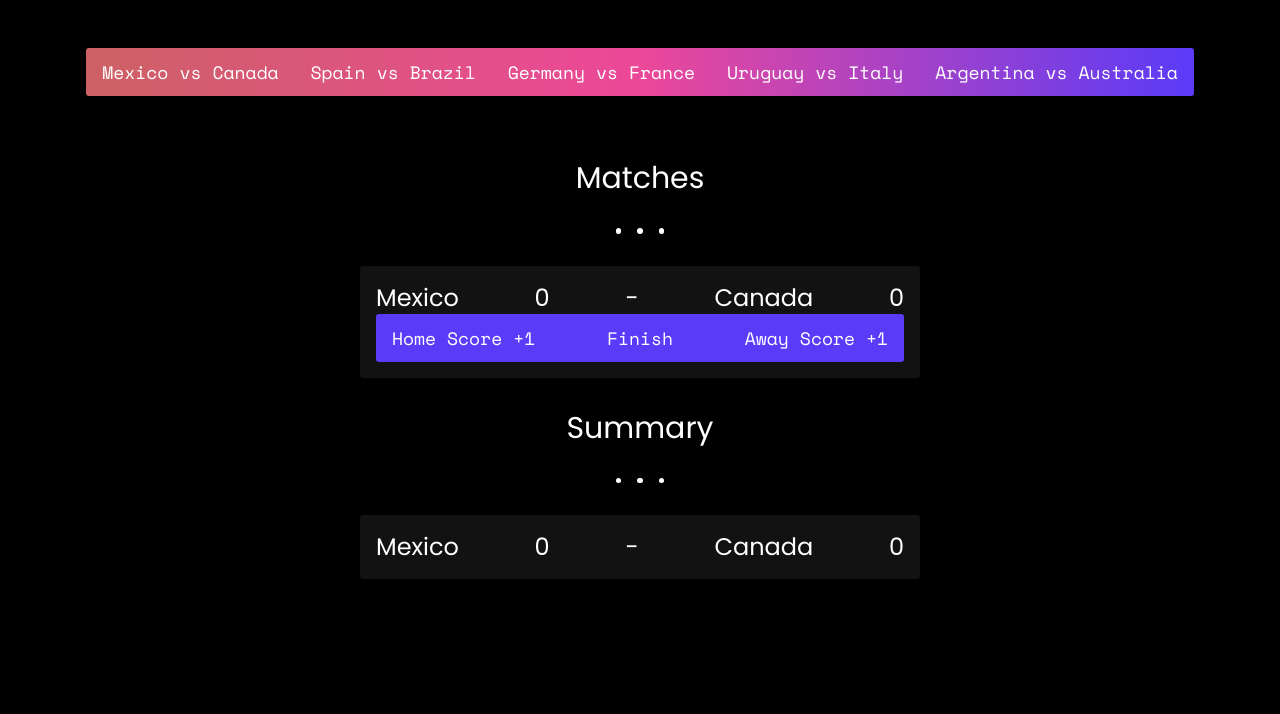
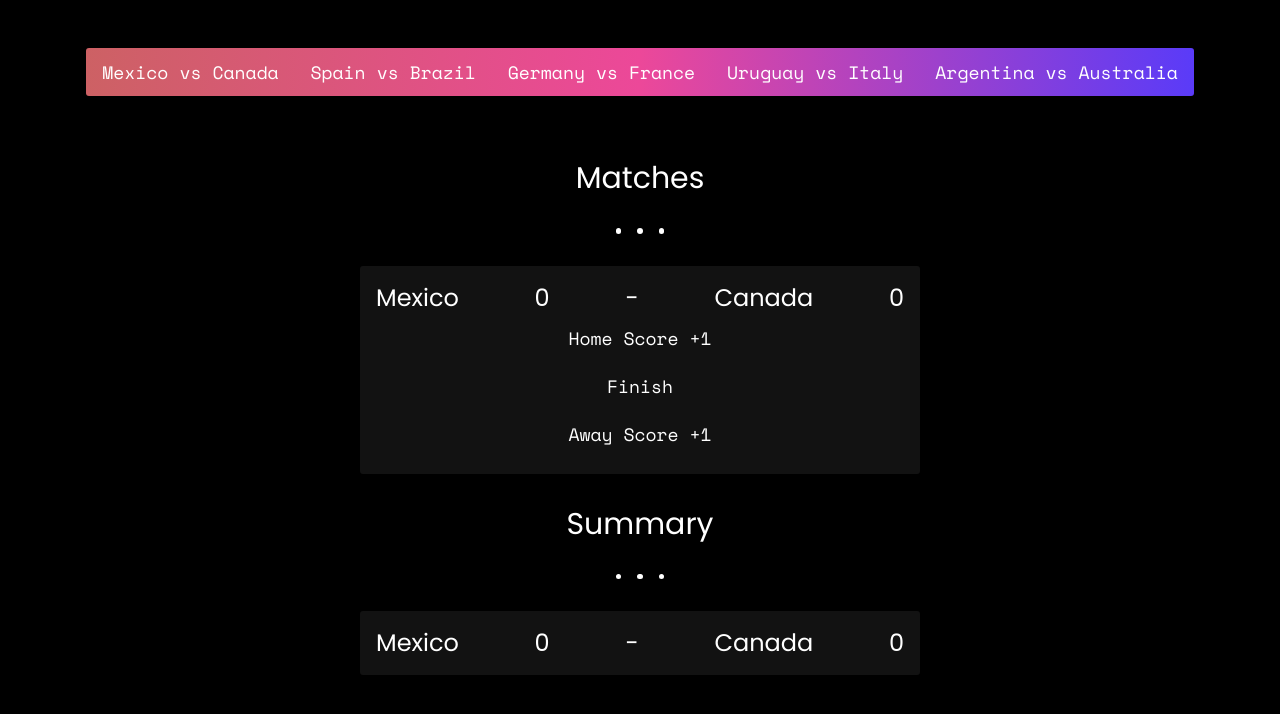
Before and after one commit to Yevhenbk/football-score-board, a Next.js app: page / in a window 1280 px wide. Both pictures are taken after a click on the element "Mexico vs Canada". Shown: the top 714 px of the page. Built offline with nearby package versions, Linux system fonts and the light colour scheme.

Commit message:
Bug fix style

```diff
--- a/src/components/UI/MatchItem.tsx
+++ b/src/components/UI/MatchItem.tsx
@@ -36,12 +36,7 @@ const MatchItem: FC<Props> = (props) => {
           {props.awayScore}
         </h6>
       </div>
-      <div
-        className='flex flex-row justify-between overflow-hidden
-        items-center w-[100%] bg-[#5A3BF8] rounded-[3px]'
-      >
-        {props.children}
-      </div>
+      {props.children}
     </div>
   )
 }
```
